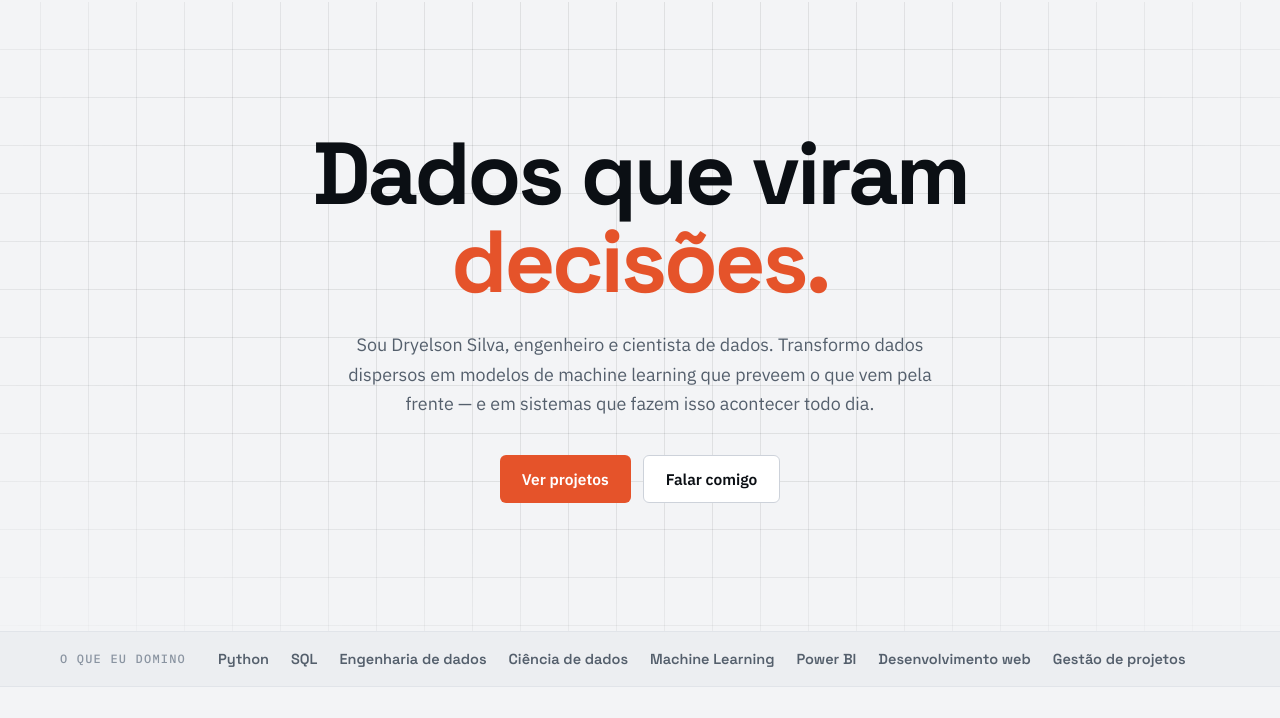
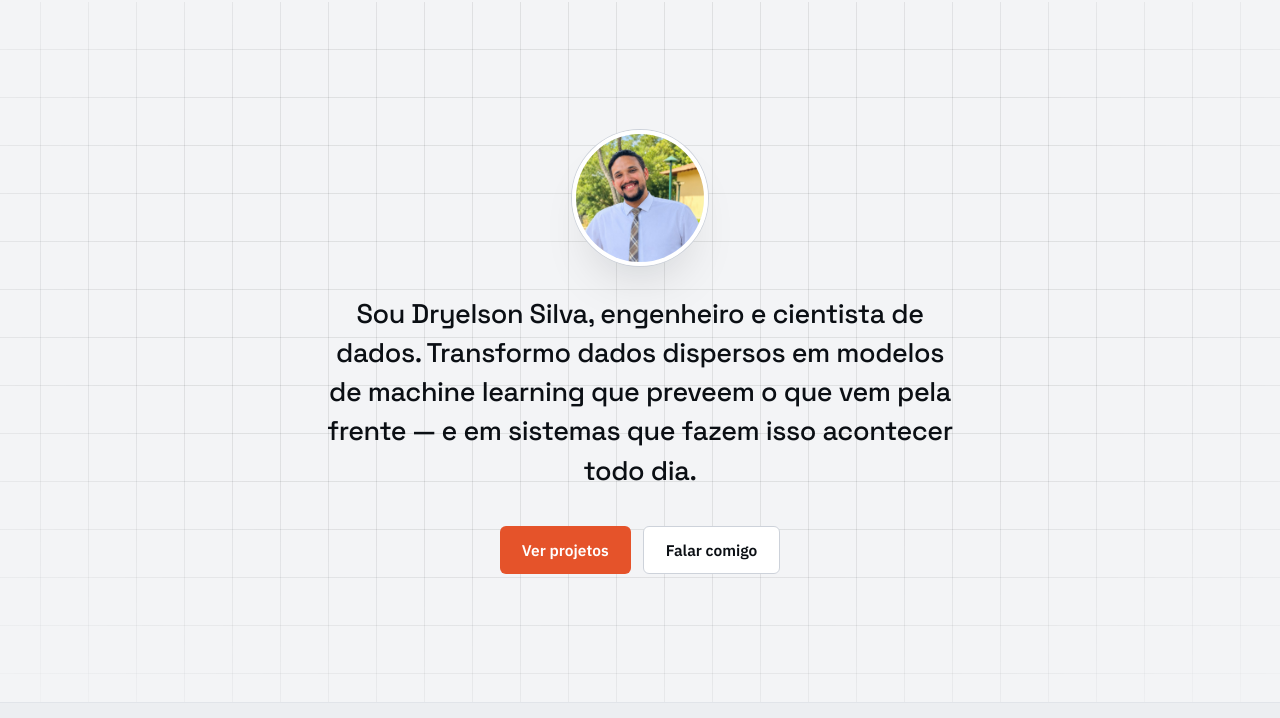
Before and after one commit to Dbenas/dbenas.github.io, a website: page site/index.html in a window 1280 px wide. Shown: the part 63-781 px from the top of the page. Drawn offline with Linux system fonts and the light colour scheme.

Commit message:
feat: foto redonda no lugar do título do hero
Resumo passa a ser o texto principal, em fonte maior.

Co-Authored-By: Claude Opus 5.5 <noreply@anthropic.com>

```diff
--- a/site/index.html
+++ b/site/index.html
@@ -45,7 +45,8 @@
     <!-- HERO -->
     <section class="hero" id="topo">
       <div class="wrap hero-in">
-        <h1>Dados que viram <span class="accent">decisões.</span></h1>
+        <h1 class="sr-only">Dryelson Silva, engenheiro e cientista de dados</h1>
+        <img class="hero-photo" src="assets/foto.jpg" alt="Foto de Dryelson Silva" width="600" height="600">
         <p class="lede">Sou Dryelson Silva, engenheiro e cientista de dados. Transformo dados dispersos em modelos de machine learning que preveem o que vem pela frente — e em sistemas que fazem isso acontecer todo dia.</p>
         <div class="hero-ctas">
           <a class="btn btn-accent" href="#projetos">Ver projetos</a>
--- a/site/styles.css
+++ b/site/styles.css
@@ -61,6 +61,7 @@ ul, ol { margin: 0; padding: 0; list-style: none; }
 ::selection { background: var(--accent); color: var(--accent-ink); }
 
 .wrap { width: 100%; max-width: calc(var(--wrap) + 2 * var(--gutter)); margin: 0 auto; padding-left: var(--gutter); padding-right: var(--gutter); }
+.sr-only { position: absolute !important; width: 1px; height: 1px; margin: -1px; padding: 0; overflow: hidden; clip: rect(0 0 0 0); white-space: nowrap; border: 0; }
 .skip { position: absolute; left: -999px; top: 8px; background: var(--accent); color: var(--accent-ink); padding: 8px 12px; z-index: 100; }
 .skip:focus { left: 8px; }
 .dot { display: inline-block; width: 7px; height: 7px; border-radius: 50%; background: var(--ok); box-shadow: 0 0 0 3px color-mix(in srgb, var(--ok) 22%, transparent); }
@@ -121,11 +122,16 @@ ul, ol { margin: 0; padding: 0; list-style: none; }
   font: 700 clamp(42px, 7vw, 88px)/1 var(--f-head); letter-spacing: -.035em;
 }
 .accent { color: var(--accent); }
-.lede { margin: 24px auto 0; max-width: 58ch; font-size: clamp(16.5px, 1.4vw, 18.5px); color: var(--soft); }
+.hero-photo {
+  width: clamp(104px, 11vw, 136px); height: auto; aspect-ratio: 1; margin: 0 auto;
+  border-radius: 50%; object-fit: cover; object-position: center 25%;
+  border: 4px solid var(--surface); box-shadow: 0 0 0 1px var(--line-2), var(--shadow);
+}
+.lede { margin: 28px auto 0; max-width: 36ch; font: 500 clamp(20px, 2.2vw, 27px)/1.45 var(--f-head); letter-spacing: -.015em; color: var(--text); }
 .hero-ctas { display: flex; justify-content: center; gap: 12px; flex-wrap: wrap; margin-top: 36px; }
 
-.hero h1, .lede, .hero-ctas { animation: rise .8s var(--ease-out) both; }
-.hero h1 { animation-delay: .06s; }
+.hero-photo, .lede, .hero-ctas { animation: rise .8s var(--ease-out) both; }
+
 .lede { animation-delay: .12s; }
 .hero-ctas { animation-delay: .18s; }
 @keyframes rise { from { opacity: 0; transform: translateY(14px); } }
```
